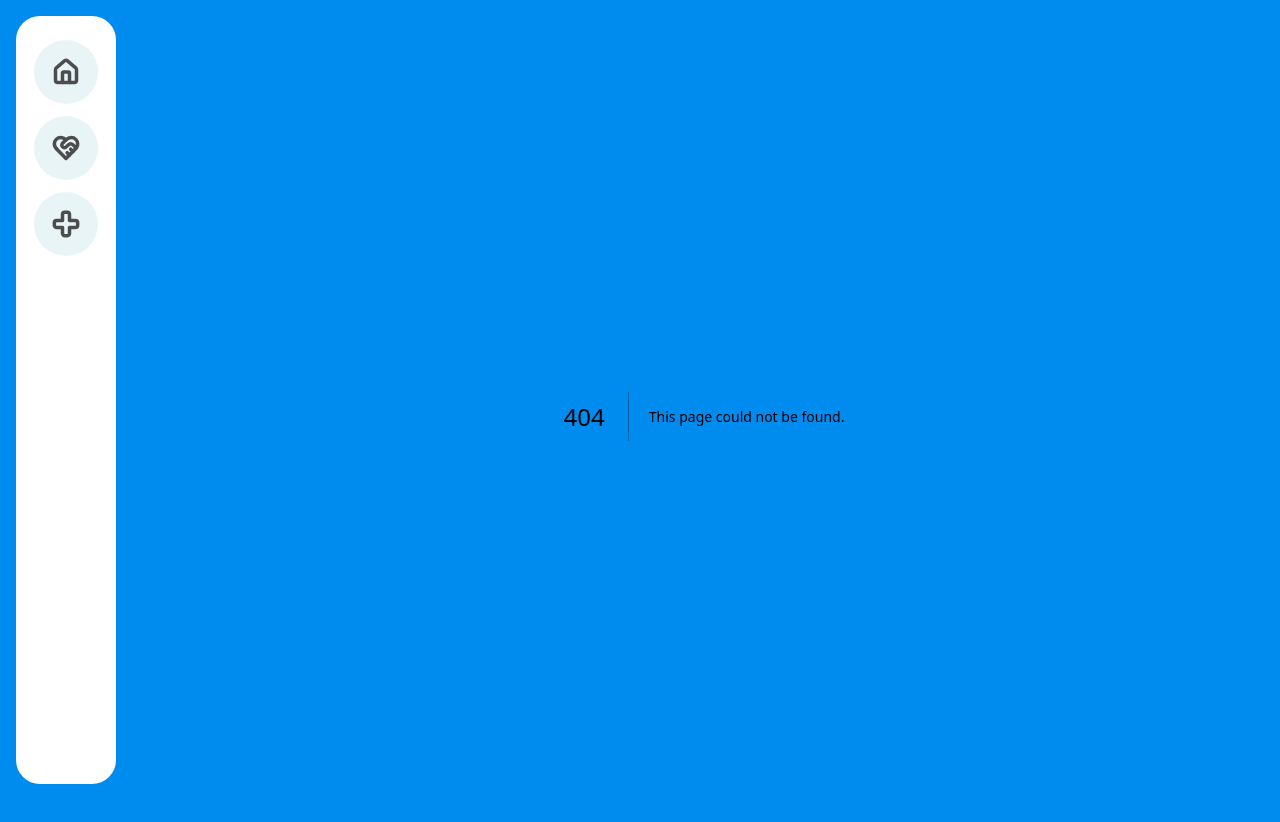
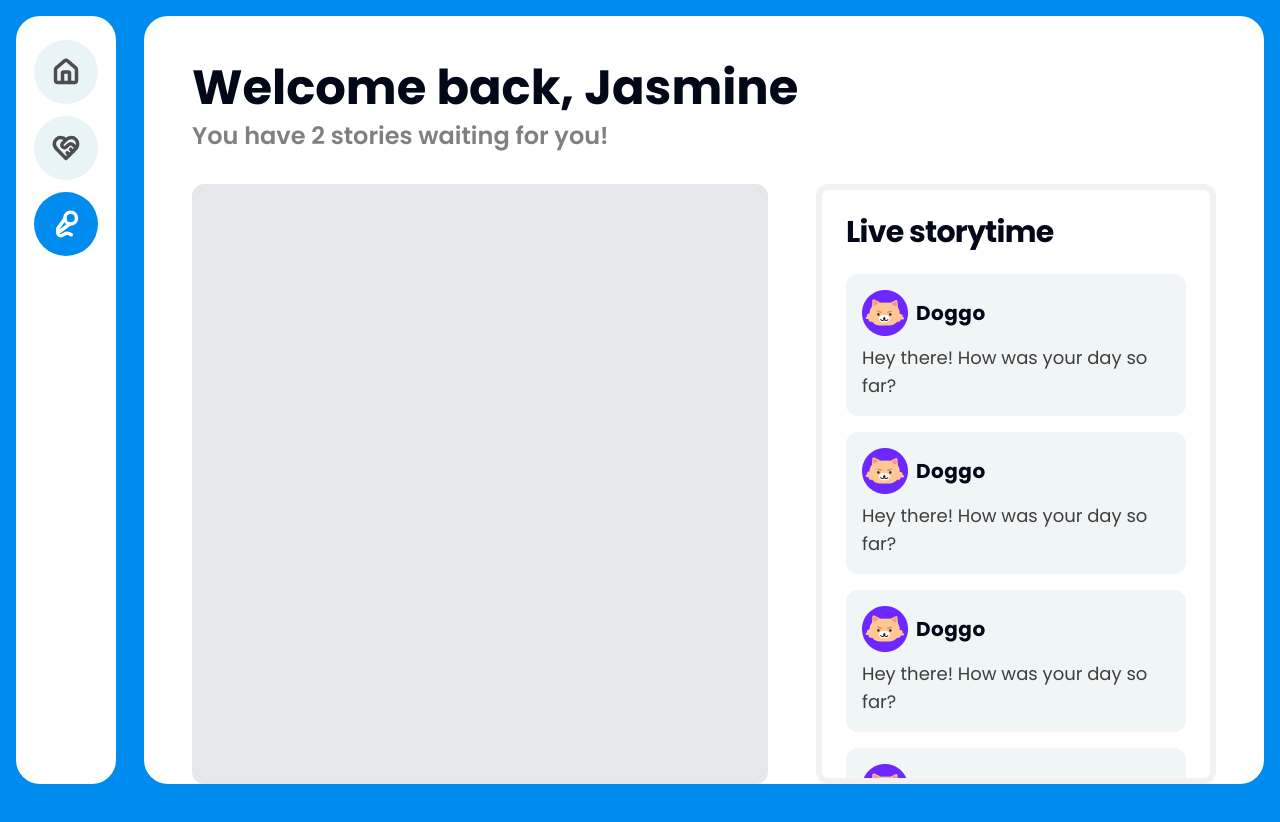
Before and after one commit to IdkwhatImD0ing/DoggoAI, a Next.js app in the folder client/: page /live in a window 1280 px wide. Before the commit this address had no page. Shown: the top 822 px of the page. After the commit the page ends 800 px from the top, so only its background shows below. Built offline with nearby package versions, Linux system fonts and the light colour scheme.

Commit message:
feat: setup live page

```diff
--- /dev/null
+++ b/client/src/app/live/page.tsx
@@ -0,0 +1,131 @@
+import { HoverEffect } from "@/components/ui/card-hover-effect";
+import { HoverBorderGradient } from "@/components/ui/hover-border-gradient";
+import { BookMarked, Pause, Sparkles, StopCircle } from "lucide-react";
+import { Progress } from "@/components/ui/progress";
+import { Button } from "@/components/ui/button";
+
+const STORIES = [
+    {
+        id: 1,
+        title: "Cows in the field",
+        tags: ["animals", "grazing"],
+        background: "bg-jas-pink",
+        link: "k3v.in",
+    },
+    {
+        id: 2,
+        title: "Riding horses",
+        tags: ["animals", "grazing"],
+        background: "bg-jas-green",
+        link: "k3v.in",
+    },
+    {
+        id: 3,
+        title: "Pigs in the barn",
+        tags: ["animals", "grazing"],
+        background: "bg-jas-purple",
+        link: "k3v.in",
+    },
+];
+
+const EMOTIONS = [
+    {
+        emotion: "joy",
+        value: 86,
+    },
+    {
+        emotion: "concentration",
+        value: 76,
+    },
+    {
+        emotion: "confusion",
+        value: 12,
+    },
+];
+
+const Page = () => {
+    return (
+        <div className="h-[calc(100vh-2rem)] max-h-[calc(100vh-2rem)] overflow-auto rounded-3xl bg-white p-12">
+            <div className="space-y-2">
+                <h1 className="text-5xl font-bold">Welcome back, Jasmine</h1>
+                <h2 className="text-2xl font-semibold text-[#808080]">
+                    You have 2 stories waiting for you!
+                </h2>
+            </div>
+
+            <div className="flex flex-row space-x-12 pt-8">
+                <div className="max-h-fit w-full space-y-4">
+                    <div className="h-[600px] w-full rounded-xl bg-gray-200"></div>
+                </div>
+
+                <div className="w-[400px] min-w-[400px] space-y-4">
+                    <div className="border-jas-outline max-h-[600px] w-full space-y-6 overflow-auto rounded-xl border-[6px] bg-white p-6">
+                        <div className="text-3xl font-bold tracking-tight">
+                            Live storytime
+                        </div>
+
+                        <div className="space-y-4">
+                            <div className="bg-jas-card space-y-2 rounded-xl p-4">
+                                <div className="flex items-center space-x-2">
+                                    <img src="/doggo.png" />
+                                    <p className="text-xl font-bold tracking-wide">
+                                        Doggo
+                                    </p>
+                                </div>
+                                <p className="text-lg text-[#3e3e3e]">
+                                    Hey there! How was your day so far?
+                                </p>
+                            </div>
+                            <div className="bg-jas-card space-y-2 rounded-xl p-4">
+                                <div className="flex items-center space-x-2">
+                                    <img src="/doggo.png" />
+                                    <p className="text-xl font-bold tracking-wide">
+                                        Doggo
+                                    </p>
+                                </div>
+                                <p className="text-lg text-[#3e3e3e]">
+                                    Hey there! How was your day so far?
+                                </p>
+                            </div>
+                            <div className="bg-jas-card space-y-2 rounded-xl p-4">
+                                <div className="flex items-center space-x-2">
+                                    <img src="/doggo.png" />
+                                    <p className="text-xl font-bold tracking-wide">
+                                        Doggo
+                                    </p>
+                                </div>
+                                <p className="text-lg text-[#3e3e3e]">
+                                    Hey there! How was your day so far?
+                                </p>
+                            </div>
+                            <div className="bg-jas-card space-y-2 rounded-xl p-4">
+                                <div className="flex items-center space-x-2">
+                                    <img src="/doggo.png" />
+                                    <p className="text-xl font-bold tracking-wide">
+                                        Doggo
+                                    </p>
+                                </div>
+                                <p className="text-lg text-[#3e3e3e]">
+                                    Hey there! How was your day so far?
+                                </p>
+                            </div>
+                        </div>
+                    </div>
+
+                    <div className="flex-center space-x-4">
+                        <Button className="space-x-2 rounded-full bg-gray-600 drop-shadow-lg hover:bg-gray-600/80">
+                            <Pause />
+                            <p className="text-xl">Pause</p>
+                        </Button>
+                        <Button className="bg-jas-blue hover:bg-jas-blue/80 space-x-2 rounded-full drop-shadow-lg">
+                            <StopCircle />
+                            <p className="text-xl">End Session</p>
+                        </Button>
+                    </div>
+                </div>
+            </div>
+        </div>
+    );
+};
+
+export default Page;
--- a/client/src/components/Navbar.tsx
+++ b/client/src/components/Navbar.tsx
@@ -1,7 +1,7 @@
 "use client";
 
 import React from "react";
-import { Home, Cross, HeartHandshake } from "lucide-react";
+import { Home, HeartHandshake, Mic2 } from "lucide-react";
 import { useRouter, usePathname } from "next/navigation";
 import { cn } from "@/lib/utils";
 
@@ -18,8 +18,8 @@ const LINKS = [
     },
     {
         id: 3,
-        icon: Cross,
-        link: "/health",
+        icon: Mic2,
+        link: "/live",
     },
 ];
 
```
Also changed, not shown: client/public/doggo.png (added).
